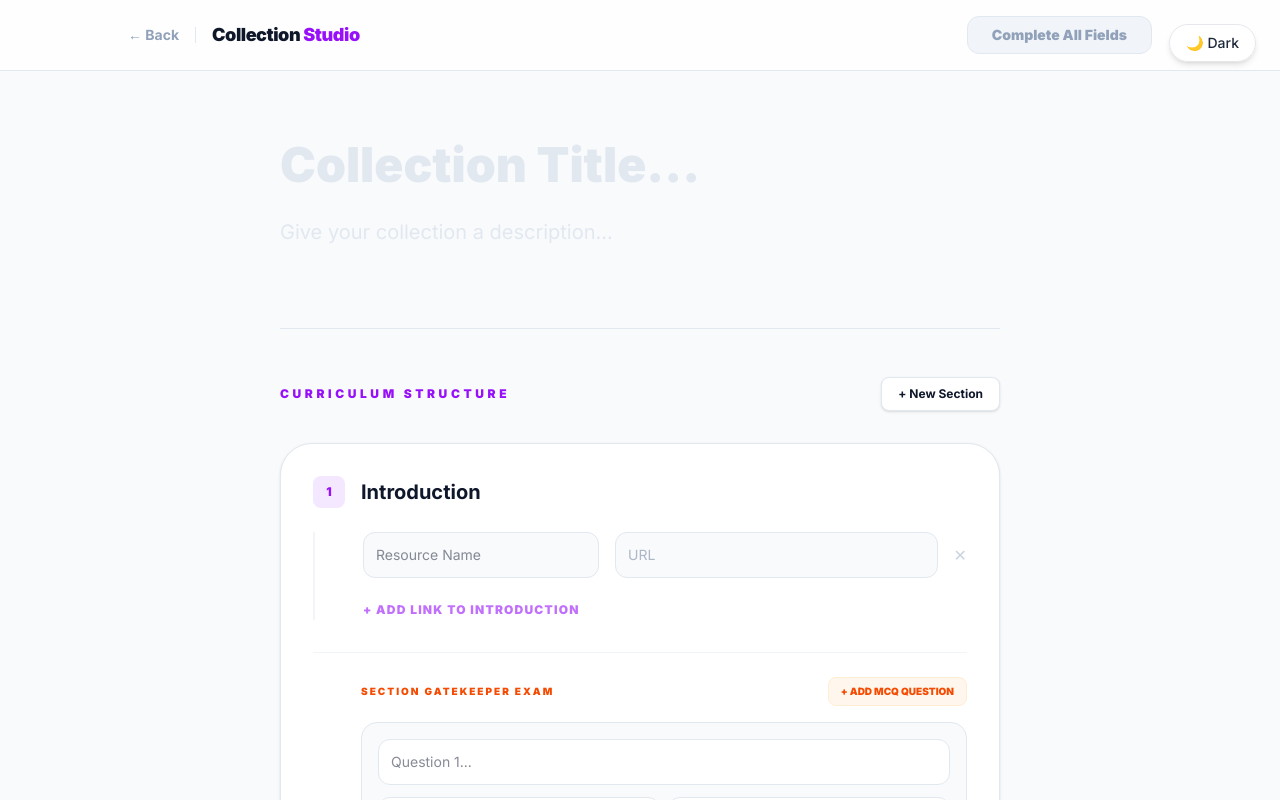
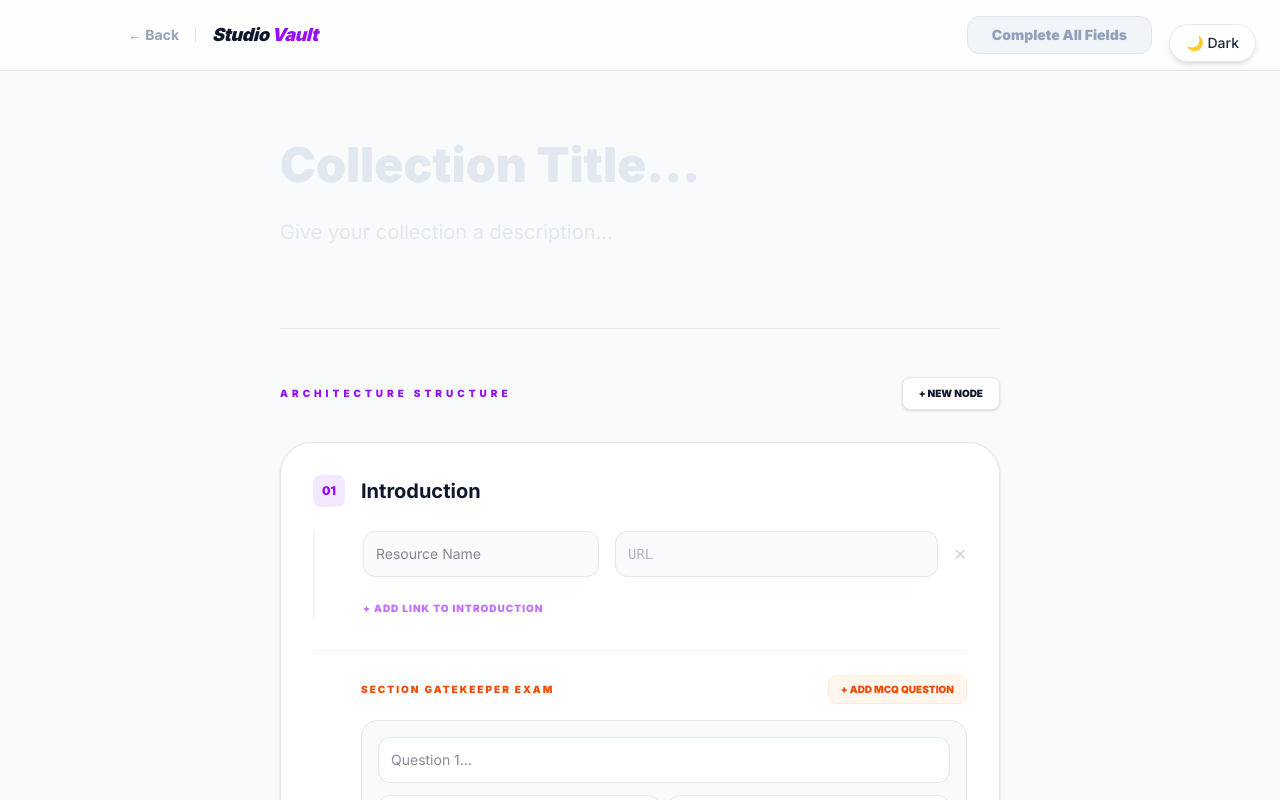
Before and after one commit to amangh30/Stash-n-Grab, a Next.js app: page /create-collection in a window 1280 px wide. Shown: the top 800 px of the page. Built offline with nearby package versions, Linux system fonts and the light colour scheme; no server answers; sample sign-in values are in the browser's storage.

Commit message:
Protect Create Collections

```diff
--- a/app/create-collection/page.tsx
+++ b/app/create-collection/page.tsx
@@ -1,9 +1,10 @@
 "use client"
 
-import { useState } from "react"
+import { useState, useEffect } from "react"
 import { motion, AnimatePresence } from "framer-motion"
 import { useRouter } from "next/navigation"
 import Link from "next/link"
+import { useSession } from "next-auth/react" // 🔥 Import useSession
 
 interface ResourceDraft {
   title: string;
@@ -23,6 +24,7 @@ interface SectionDraft {
 }
 
 export default function CreateCollectionPage() {
+  const { data: session, status } = useSession() // 🔥 Get session status
   const router = useRouter()
   const [loading, setLoading] = useState(false)
 
@@ -38,17 +40,22 @@ export default function CreateCollectionPage() {
     ] as SectionDraft[]
   })
 
+  // 🔥 Redirect if not authenticated
+  useEffect(() => {
+    if (status === "unauthenticated") {
+      router.push("/") // Or "/api/auth/signin"
+    }
+  }, [status, router])
+
+  // --- LOGIC FUNCTIONS (Stay the same) ---
   const addSection = () => {
     setForm({
       ...form,
-      sections: [
-        ...form.sections,
-        {
+      sections: [...form.sections, {
         title: "",
         resources: [{ title: "", link: "" }],
         questions: [{ questionText: "", options: ["", "", "", ""], correctOptionIndex: 0 }]
-        }
-      ]
+      }]
     })
   }
 
@@ -57,87 +64,55 @@ export default function CreateCollectionPage() {
   }
 
   const updateSectionTitle = (index: number, title: string) => {
-    const next = [...form.sections]
-    next[index].title = title
+    const next = [...form.sections]; next[index].title = title;
     setForm({ ...form, sections: next })
   }
 
   const addResource = (sIdx: number) => {
-    const next = [...form.sections]
-    next[sIdx].resources.push({ title: "", link: "" })
+    const next = [...form.sections]; next[sIdx].resources.push({ title: "", link: "" });
     setForm({ ...form, sections: next })
   }
 
   const updateResource = (sIdx: number, rIdx: number, field: keyof ResourceDraft, val: string) => {
-    const next = [...form.sections]
-    next[sIdx].resources[rIdx][field] = val
+    const next = [...form.sections]; next[sIdx].resources[rIdx][field] = val;
     setForm({ ...form, sections: next })
   }
 
   const removeResource = (sIdx: number, rIdx: number) => {
-    const next = [...form.sections]
-    next[sIdx].resources = next[sIdx].resources.filter((_, i) => i !== rIdx)
+    const next = [...form.sections]; next[sIdx].resources = next[sIdx].resources.filter((_, i) => i !== rIdx);
     setForm({ ...form, sections: next })
   }
 
   const addQuestion = (sIdx: number) => {
-    const next = [...form.sections]
-    next[sIdx].questions.push({
-      questionText: "",
-      options: ["", "", "", ""],
-      correctOptionIndex: 0
-    })
+    const next = [...form.sections];
+    next[sIdx].questions.push({ questionText: "", options: ["", "", "", ""], correctOptionIndex: 0 });
     setForm({ ...form, sections: next })
   }
 
   const updateQuestionText = (sIdx: number, qIdx: number, val: string) => {
-    const next = [...form.sections]
-    next[sIdx].questions[qIdx].questionText = val
+    const next = [...form.sections]; next[sIdx].questions[qIdx].questionText = val;
     setForm({ ...form, sections: next })
   }
 
   const updateQuestionOption = (sIdx: number, qIdx: number, oIdx: number, val: string) => {
-    const next = [...form.sections]
-    next[sIdx].questions[qIdx].options[oIdx] = val
+    const next = [...form.sections]; next[sIdx].questions[qIdx].options[oIdx] = val;
     setForm({ ...form, sections: next })
   }
 
   const updateCorrectOption = (sIdx: number, qIdx: number, oIdx: number) => {
-    const next = [...form.sections]
-    next[sIdx].questions[qIdx].correctOptionIndex = oIdx
+    const next = [...form.sections]; next[sIdx].questions[qIdx].correctOptionIndex = oIdx;
     setForm({ ...form, sections: next })
   }
 
   const removeQuestion = (sIdx: number, qIdx: number) => {
     const next = [...form.sections];
-      if (next[sIdx].questions.length <= 1) {
-        return alert("Every section must have at least one gatekeeper question.");
-      }
+    if (next[sIdx].questions.length <= 1) return alert("Every section needs a question.");
     next[sIdx].questions = next[sIdx].questions.filter((_, i) => i !== qIdx);
     setForm({ ...form, sections: next });
   };
 
   const handlePublish = async () => {
-    if (!form.title.trim()) return alert("Your collection needs a title!");
-    if (!form.description.trim()) return alert("Please add a description!");
-    if (form.sections.length === 0) return alert("Add at least one section!");
-
-    for (let i = 0; i < form.sections.length; i++) {
-      const section = form.sections[i];
-      const sName = `Section ${i + 1} ("${section.title || 'Untitled'}")`;
-      if (!section.title.trim()) return alert(`${sName} is missing a title!`);
-      if (!section.resources?.length) return alert(`${sName} needs at least one resource.`);
-      const invalidRes = section.resources.some(r => !r.title.trim() || !r.link.trim());
-      if (invalidRes) return alert(`All resources in ${sName} must have a title and a URL.`);
-      if (!section.questions?.length) return alert(`${sName} requires a Gatekeeper Exam.`);
-      for (let j = 0; j < section.questions.length; j++) {
-        const q = section.questions[j];
-        const qName = `Question ${j + 1} in ${sName}`;
-        if (!q.questionText.trim()) return alert(`${qName} text is empty!`);
-        if (q.options.some(opt => !opt.trim())) return alert(`${qName} has empty options!`);
-      }
-    }
-
+    if (!isFormValid) return alert("Please fill all required fields.");
     setLoading(true);
     try {
       const res = await fetch("/api/collections", {
@@ -153,8 +128,7 @@ export default function CreateCollectionPage() {
         alert(errorData.message || "Failed to publish.");
       }
     } catch (err) {
-      console.error(err);
-      alert("Network error. Please try again.");
+      alert("Network error.");
     } finally {
       setLoading(false);
     }
@@ -175,6 +149,18 @@ export default function CreateCollectionPage() {
       )
     );
 
+  // 🔥 Show loading skeleton or spinner while checking session
+  if (status === "loading") {
+    return (
+      <div className="min-h-screen bg-slate-50 dark:bg-[#0b0b0f] flex items-center justify-center">
+        <div className="h-10 w-10 animate-spin rounded-full border-4 border-purple-500 border-t-transparent" />
+      </div>
+    )
+  }
+
+  // Prevent flicker before redirect
+  if (!session) return null;
+
   return (
     <div className="min-h-screen bg-slate-50 dark:bg-[#0b0b0f] text-slate-900 dark:text-white transition-colors duration-300">
       {/* 🚀 STICKY HEADER */}
@@ -185,7 +171,7 @@ export default function CreateCollectionPage() {
               ← Back
             </Link>
             <div className="h-4 w-px bg-slate-200 dark:bg-white/10" />
-            <h1 className="text-lg font-black tracking-tight">Collection <span className="text-purple-600 dark:text-purple-500">Studio</span></h1>
+            <h1 className="text-lg font-black tracking-tight italic">Studio <span className="text-purple-600 dark:text-purple-500">Vault</span></h1>
           </div>
 
           <div className="flex items-center gap-4">
@@ -198,7 +184,7 @@ export default function CreateCollectionPage() {
                   : "bg-slate-100 dark:bg-white/5 text-slate-400 dark:text-gray-500 cursor-not-allowed border border-slate-200 dark:border-white/10"}
                 ${loading ? "opacity-50" : "opacity-100"}`}
             >
-              {loading ? "Stashing..." : isFormValid ? "Publish Collection" : "Complete All Fields"}
+              {loading ? "Stashing..." : isFormValid ? "Publish Path" : "Complete All Fields"}
             </button>
           </div>
         </div>
@@ -232,12 +218,12 @@ export default function CreateCollectionPage() {
           {/* SECTIONS LIST */}
           <section className="space-y-8 pb-32">
             <div className="flex justify-between items-center">
-              <h2 className="text-xs font-black uppercase tracking-[0.3em] text-purple-600 dark:text-purple-500">Curriculum Structure</h2>
+              <h2 className="text-[10px] font-black uppercase tracking-[0.4em] text-purple-600 dark:text-purple-500">Architecture Structure</h2>
               <button
                 onClick={addSection}
-                className="text-xs font-bold px-4 py-2 bg-white dark:bg-white/5 rounded-lg border border-slate-200 dark:border-white/10 hover:bg-slate-50 dark:hover:bg-white/10 transition shadow-sm dark:shadow-none"
+                className="text-[10px] font-black uppercase px-4 py-2 bg-white dark:bg-white/5 rounded-lg border border-slate-200 dark:border-white/10 hover:bg-slate-50 dark:hover:bg-white/10 transition shadow-sm dark:shadow-none"
               >
-                + New Section
+                + New Node
               </button>
             </div>
 
@@ -255,7 +241,7 @@ export default function CreateCollectionPage() {
                     {/* Section Header */}
                     <div className="flex gap-4 items-center mb-6">
                       <div className="w-8 h-8 rounded-lg bg-purple-100 dark:bg-purple-500/20 text-purple-600 dark:text-purple-500 flex items-center justify-center font-black text-xs">
-                        {sIdx + 1}
+                        0{sIdx + 1}
                       </div>
                       <input
                         placeholder="Section Title..."
@@ -284,7 +270,7 @@ export default function CreateCollectionPage() {
                           <input
                             placeholder="URL"
                             value={res.link}
-                            className="flex-[2] bg-slate-50 dark:bg-white/5 border border-slate-200 dark:border-white/5 p-3 rounded-xl text-sm text-slate-500 dark:text-gray-400 focus:border-purple-400 dark:focus:border-purple-500/50 outline-none transition"
+                            className="flex-[2] bg-slate-50 dark:bg-white/5 border border-slate-200 dark:border-white/5 p-3 rounded-xl text-sm text-slate-500 dark:text-gray-400 focus:border-purple-400 dark:focus:border-purple-500/50 outline-none transition font-mono"
                             onChange={(e) => updateResource(sIdx, rIdx, 'link', e.target.value)}
                           />
                           <button
@@ -298,7 +284,7 @@ export default function CreateCollectionPage() {
 
                       <button
                         onClick={() => addResource(sIdx)}
-                        className="mt-2 text-xs font-black uppercase text-purple-600/60 dark:text-purple-500/60 hover:text-purple-600 dark:hover:text-purple-400 transition tracking-widest"
+                        className="mt-2 text-[10px] font-black uppercase text-purple-600/60 dark:text-purple-500/60 hover:text-purple-600 dark:hover:text-purple-400 transition tracking-widest"
                       >
                         + Add Link to {section.title || "Section"}
                       </button>
@@ -370,7 +356,7 @@ export default function CreateCollectionPage() {
         </motion.div>
       </main>
 
-      {/* SUBTLE BACKGROUND DECORATION */}
+      {/* BACKGROUND DECORATION */}
       <div className="fixed top-0 left-0 w-full h-full pointer-events-none -z-10 overflow-hidden">
         <div className="absolute top-[-10%] left-[-10%] w-[40%] h-[40%] bg-purple-100 dark:bg-purple-600/10 rounded-full blur-[120px]" />
         <div className="absolute bottom-[-10%] right-[-10%] w-[40%] h-[40%] bg-blue-50 dark:bg-blue-600/10 rounded-full blur-[120px]" />
```
Lines whose indentation alone changed are shown as unchanged.
